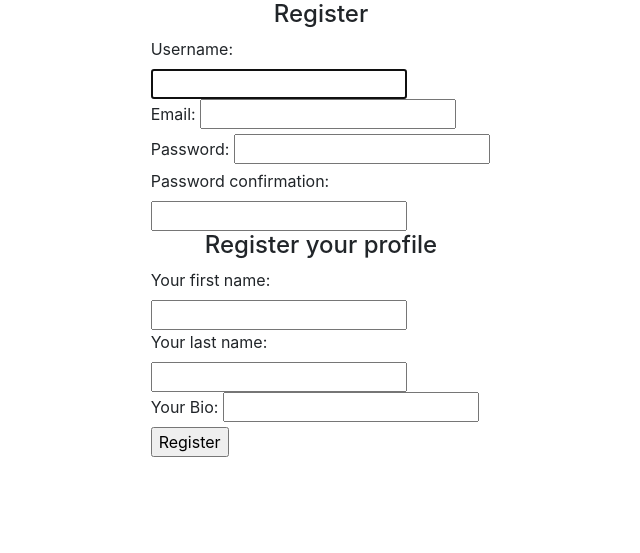
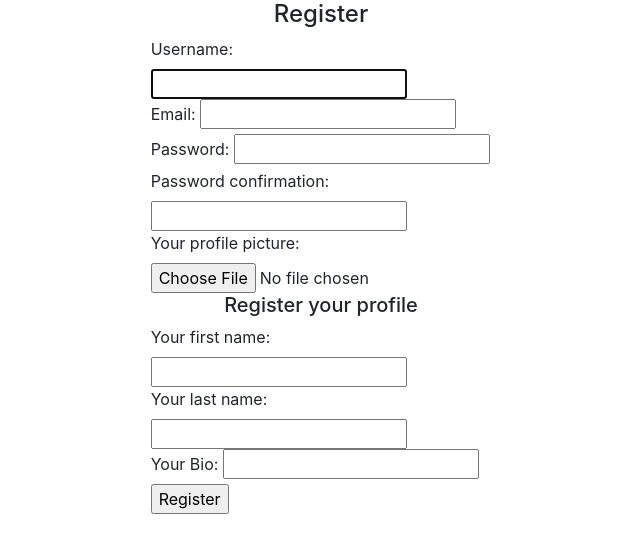
Before and after one commit to chodges7/WhatToWatch-Old-Repo, a Django app: page /signup/ in a window 1280 px wide. Shown: the part 152-705 px from the top of the page, without its empty margins (319-959 px from the left). Run offline with Django 3.2, Linux system fonts and the light colour scheme; some libraries are stand-ins or nearby versions.

Commit message:
Profile pictures can now be uploaded in signup form

```diff
--- a/watch/forms.py
+++ b/watch/forms.py
@@ -21,12 +21,11 @@ class RegistrationForm(UserCreationForm):
     profile_bio = forms.CharField(label='Your Bio', max_length=500)
     profile_fname = forms.CharField(label='Your first name', max_length=50)
     profile_lname = forms.CharField(label='Your last name', max_length=50)
-    #profile_image = forms.ImageField(label='Your profile picture')
-    #password1 = forms.CharField(widget=forms.PasswordInput())
+    profile_image = forms.ImageField(label='Your profile picture')
 
     class Meta:
         model = models.User
-        fields = ("username", "email", "password1", "password2")
+        fields = ("username", "email", "password1", "password2",)
 
     def save(self, commit=True):
         user = super(RegistrationForm, self).save(commit=False)
@@ -38,6 +37,6 @@ class RegistrationForm(UserCreationForm):
             new_pro.profile_bio = self.cleaned_data["profile_bio"]
             new_pro.profile_fname = self.cleaned_data["profile_fname"]
             new_pro.profile_lname = self.cleaned_data["profile_lname"]
-            #new_pro.profile_image = self.cleaned_data["profile_image"]
+            new_pro.profile_image = self.cleaned_data["profile_image"]
             new_pro.save()
         return user
--- a/watch/models.py
+++ b/watch/models.py
@@ -14,7 +14,7 @@ class Profile(models.Model):
     profile_lname = models.CharField(max_length=50)
     profile_bio = models.CharField(max_length=500)
     profile_user = models.ForeignKey(User, on_delete=models.CASCADE)
-    #profile_image = models.ImageField(upload_to='profile-pics')
+    profile_image = models.ImageField(upload_to='profile-pics', default='/../../LogoColor.JPG', null=True, blank=True)
 
     def __str__(self):
         name = self.profile_fname + " " + profile_lname
--- a/watch/templates/profile_page.html
+++ b/watch/templates/profile_page.html
@@ -9,8 +9,8 @@
 		<div class="large-10 cell medium-10 small-10">
 			<div class="card-info secondary grid-padding-x">
 				<div class="card-info-content">
-					<!--<h4><u>Your picture:</u></h4>
-					<img src="{{ profile_picture }}" width="200" alt="Your profile picture!"/> -->
+					<h4><u>Your picture:</u></h4>
+					<img src="{{ profile_picture }}" width="200" alt="Your profile picture!"/>
 					<h4><u>Your bio:</u></h4>
 					<h5>{{ bio }}</h5><p>
 					<div id="app-3">
--- a/watch/templates/signup.html
+++ b/watch/templates/signup.html
@@ -5,7 +5,7 @@
       <div class="col-4 mt-5"></div>
 
   <div class="col-4 mt-5 p-5 text-left bg-white">
-    <form method="POST" >
+    <form method="POST" enctype='multipart/form-data'>
        {% csrf_token %}
        <h4 class="text-center">Register</h4>
        <!--{{ form }}-->
@@ -18,9 +18,9 @@
        			{{ form.password1 }} <br>
             {{ form.password2.label_tag }}
        			{{ form.password2 }} <br>
-            <!--{{ form.profile_image.label_tag }}
-            {{ form.profile_image }}-->
-            <h4 class="text-center">Register your profile</h4>
+            {{ form.profile_image.label_tag }}
+            {{ form.profile_image }}
+            <h5 class="text-center">Register your profile</h4>
             {{ form.profile_fname.label_tag }}
             {{ form.profile_fname }} <br>
             {{ form.profile_lname.label_tag }}
--- a/watch/views.py
+++ b/watch/views.py
@@ -34,7 +34,7 @@ def profile_view(request):
         "form":form,
         "title":"Profile Page",
         "bio":prof.profile_bio,
-        #"profile_picture":prof.profile_image.url,
+        "profile_picture":prof.profile_image.url,
     }
     return render(request, "profile_page.html", context=context)
 
```
Also changed, not shown: profile-pics/me_again.jpg (added), watch/migrations/0005_profile_profile_image.py (added), watch/migrations/0006_auto_20201019_1938.py (added).
